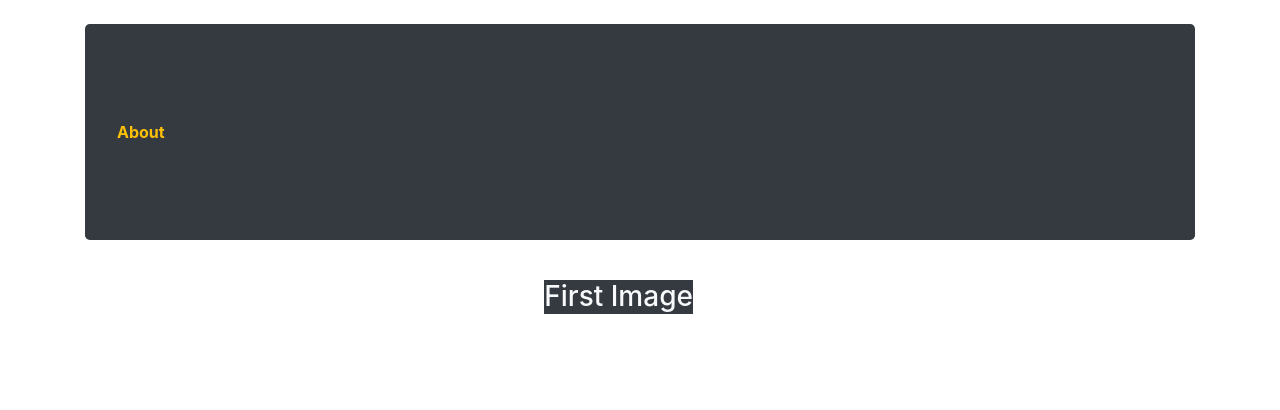
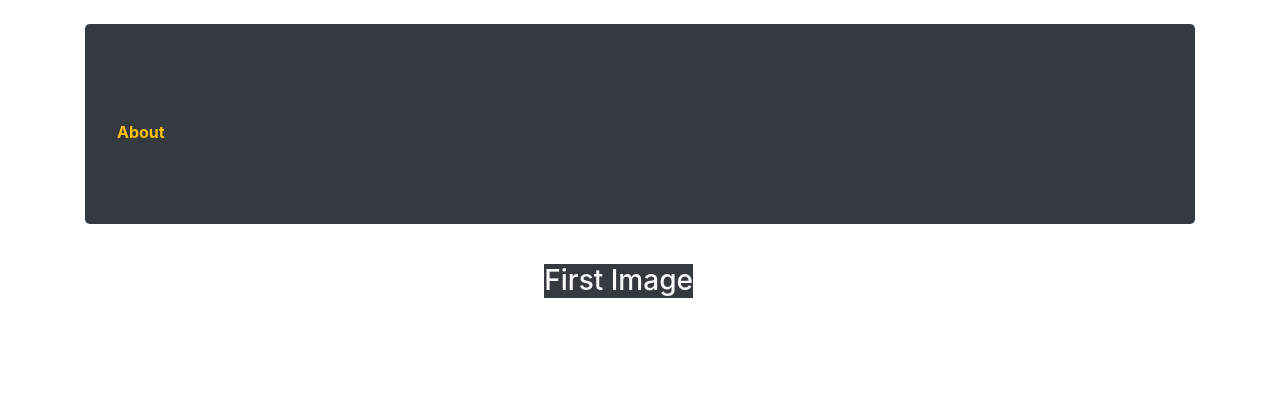
Before and after one commit to Shubhansh-Simple/Portfolio-Project, a Django app: template projects/templates/project_detail.html in a window 1280 px wide. Shown: the part 56-466 px from the top of the page. Run offline with Django 3.2, Linux system fonts and the light colour scheme; the template is opened without the code that fills it, so the values that code supplies are empty; some libraries are stand-ins or nearby versions.

Commit message:
Remove unnecessary table in project description About section

```diff
--- a/projects/templates/project_detail.html
+++ b/projects/templates/project_detail.html
@@ -47,17 +47,13 @@
 
       <!-- Show Description Of Project -->
       <b class='text-warning'>About</b><br>
-
-      <div class="table-responsive">
-        <table class="table table-dark table-borderless table-striped">
       <ul class="list-unstyled">
         <ul class="text-light">
           {% for each_line in description_split %}
             <li>{{ each_line|safe }}</li>
           {% endfor %}
         </ul>
-        </table>
-      </div>
+      </ul>
     </div>
 
     <!-- Project Images List -->
```
Lines whose indentation alone changed are shown as unchanged.
